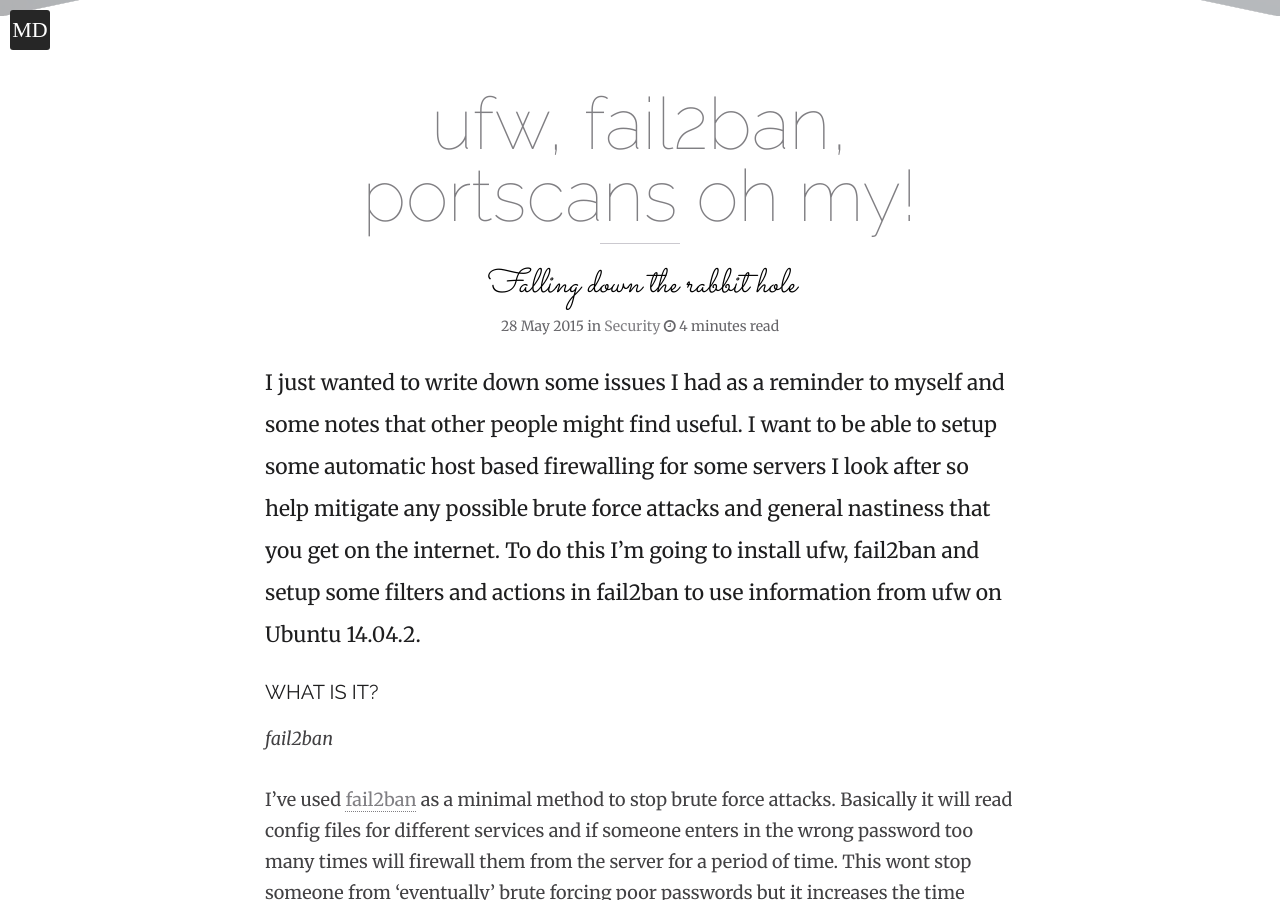
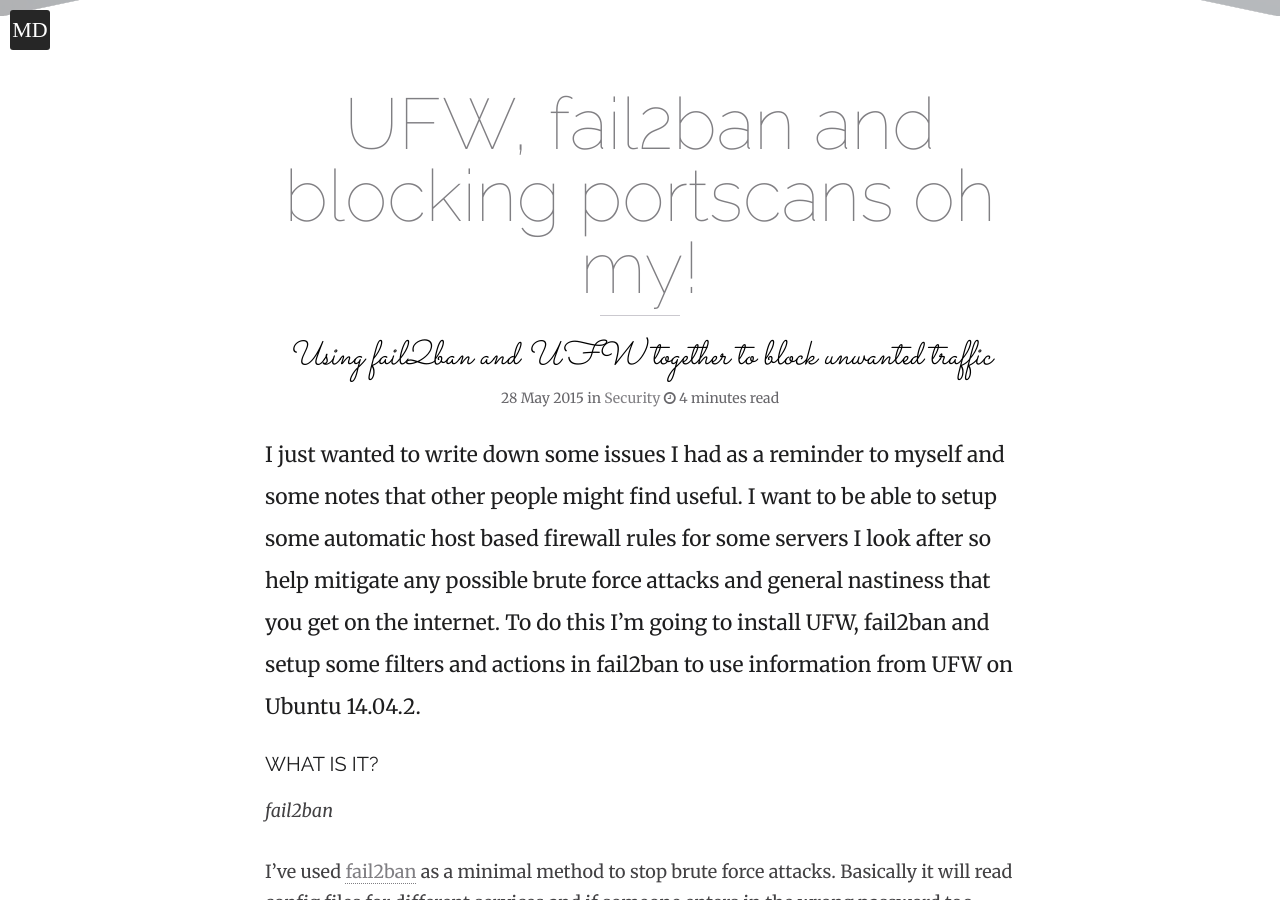
Before and after one commit to dodwmd/dodwmd.github.io, a Jekyll site: the page built from _posts/2015-05-28-ufw-fail2ban-portscan.markdown, in a window 1280 px wide and 900 px high, scrolled down 524 px. Built offline with Jekyll 4.4.1, drawn with Linux system fonts in a browser that asks for light colours; nearby versions of some CDN libraries; some of the changed text lies outside the part shown.

Commit message:
spelling

```diff
--- a/_posts/2015-05-28-ufw-fail2ban-portscan.markdown
+++ b/_posts/2015-05-28-ufw-fail2ban-portscan.markdown
@@ -1,29 +1,29 @@
 ---
 layout: post
-title: "ufw, fail2ban, portscans oh my!"
-description: Falling down the rabbit hole
-headline: ufw, fail2ban, portscans oh my!             # Will appear in bold letters on top of the post
+title: "UFW, fail2ban and blocking portscans oh my!"
+description: Using fail2ban and UFW together to block unwanted traffic
+headline: How to get UFW and fail2ban to work together to block port scanning  # Will appear in bold letters on top of the post
 modified: 2015-05-28                # Date
 category: security
 tags: []
 comments: false
 mathjax:
 ---
-I just wanted to write down some issues I had as a reminder to myself and some notes that other people might find useful. I want to be able to setup some automatic host based firewalling for some servers I look after so help mitigate any possible brute force attacks and general nastiness that you get on the internet. To do this I'm going to install ufw, fail2ban and setup some filters and actions in fail2ban to use information from ufw on Ubuntu 14.04.2.
+I just wanted to write down some issues I had as a reminder to myself and some notes that other people might find useful. I want to be able to setup some automatic host based firewall rules for some servers I look after so help mitigate any possible brute force attacks and general nastiness that you get on the internet. To do this I'm going to install UFW, fail2ban and setup some filters and actions in fail2ban to use information from UFW on Ubuntu 14.04.2.
 
 ### what is it?
 
 *fail2ban*
 
-I've used [fail2ban](http://www.fail2ban.org/) as a minimal method to stop brute force attacks. Basically it will read config files for different services and if someone enters in the wrong password too many times will firewall them from the server for a period of time. This wont stop someone from 'eventually' brute forcing poor passwords but it increases the time taken expoentually and hopefully they get bored and move onto softer targets.
+I've used [fail2ban](http://www.fail2ban.org/) as a minimal method to stop brute force attacks. Basically it will read config files for different services and if someone enters in the wrong password too many times will firewall them from the server for a period of time. This wont stop someone from 'eventually' brute forcing poor passwords but it increases the time taken exponentially and hopefully they get bored and move onto softer targets.
 
-*ufw*
+*UFW*
 
-I've started using [ufw](https://help.ubuntu.com/community/UFW) a little while ago. Normally I prefer to use [shorewall](http://shorewall.net/) but it can be a little complex to setup at times so for this post I'm going to focus just on ufw.
+I've started using [UFW](https://help.ubuntu.com/community/UFW) a little while ago. Normally I prefer to use [shorewall](http://shorewall.net/) but it can be a little complex to setup at times so for this post I'm going to focus just on UFW.
 
 ### where to start
 
-First you need to get ufw all installed and ready to go.
+First you need to get UFW all installed and ready to go.
 
 {% highlight bash %}
 $ sudo apt-get -y install ufw fail2ban
@@ -36,7 +36,7 @@
 $ sudo ufw enable
 {% endhighlight %}
 
-The above should install ufw & fail2ban. In UFW it should enable IPv6 support, allow ssh and setup some default firewall direction rules. We also want to only log denined packets to the kernel logger. The last step gives it a restart (disable/enable).
+The above should install UFW & fail2ban. In UFW it should enable IPv6 support, allow ssh and setup some default firewall direction rules. We also want to only log denined packets to the kernel logger. The last step gives it a restart (disable/enable).
 
 Now if we generate some port open requests from another server to a port other than ssh we should see this:
 {% highlight bash %}
@@ -55,7 +55,7 @@
 root@vps:/etc/rsyslog.d#
 {% endhighlight %}
 
-Great ufw has already setup a method to log ufw messages. But when i checked /var/log/ufw.log it didn't exist. Restarting rsyslog didn't seem to help. But then i noticed /etc/rsyslogd.conf:
+Great UFW has already setup a method to log UFW messages. But when I checked /var/log/ufw.log it didn't exist. Restarting rsyslog didn't seem to help. But then I noticed /etc/rsyslogd.conf:
 
 
 {% highlight bash %}
@@ -98,7 +98,7 @@
 
 ### fail2ban
 
-fail2ban will insert iptables rules when it chooses to ban hosts. This can cause a problem with ufw so lets make fail2ban play nicely with ufw.
+fail2ban will insert iptables rules when it chooses to ban hosts. This can cause a problem with UFW so lets make fail2ban play nicely with UFW.
 
 First lets setup a action rule that we can use to deny/allow users:
 
```
